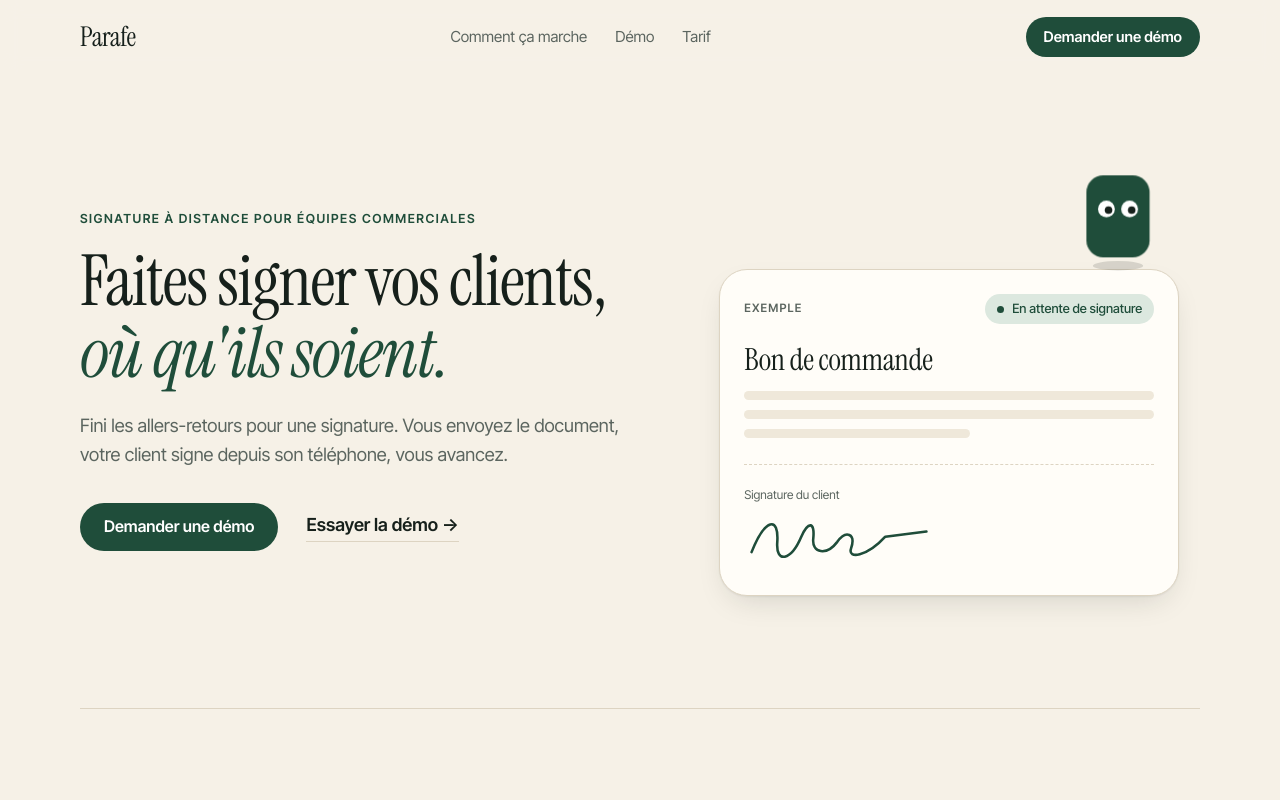
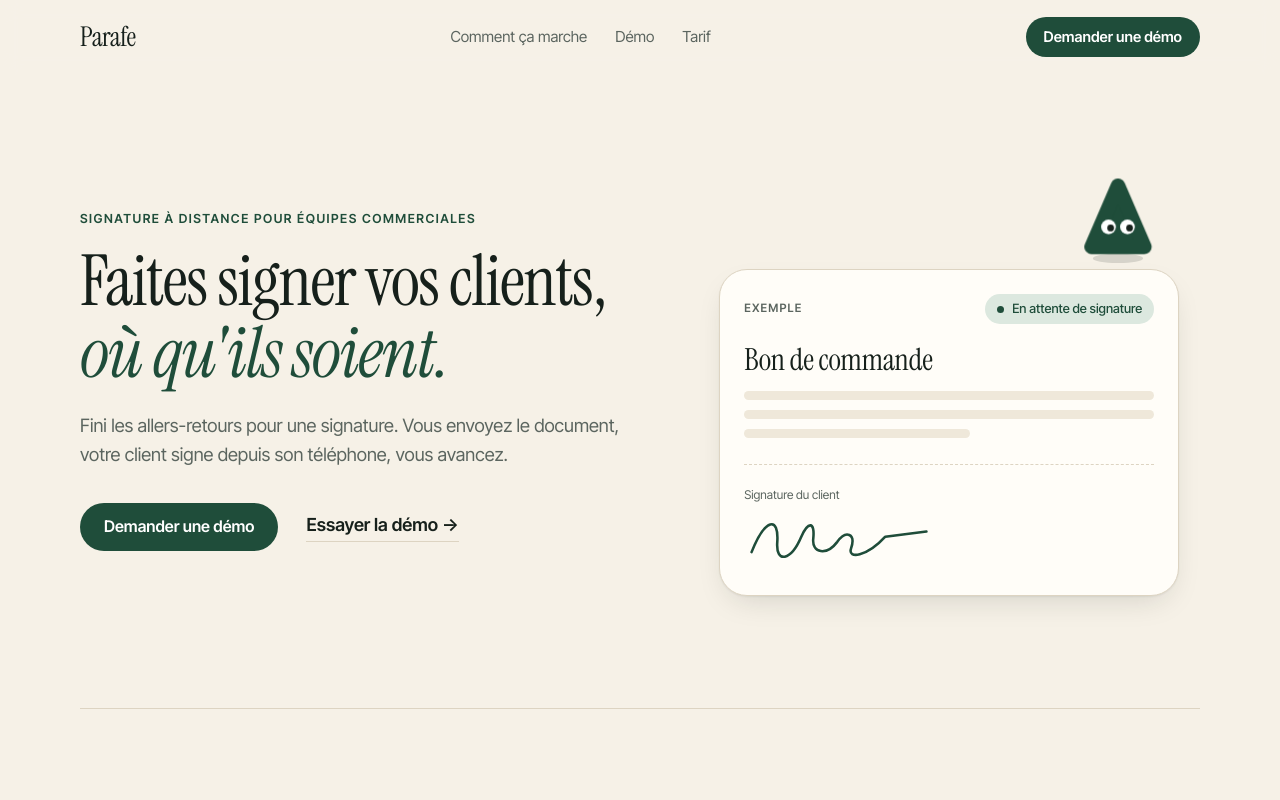
Before and after one commit to dimsxm-cell/karusunset-site, a plain HTML site: page parafe/index.html in a window 1280 px wide. Shown: the top 800 px of the page. Drawn offline with Linux system fonts and the light colour scheme.

Commit message:
Mascotte Parafe : triangle au lieu de rectangle
Co-Authored-By: Claude Sonnet 5.5 <noreply@anthropic.com>
Claude-Session: https://claude.ai/code/session_01WGj6hXySA3KJsY6RMDG1cc

```diff
--- a/parafe/app/app.js
+++ b/parafe/app/app.js
@@ -13,7 +13,7 @@
   var ICON = {
     doc: '<svg width="20" height="20" viewBox="0 0 24 24" fill="none" stroke="currentColor" stroke-width="1.8" stroke-linecap="round" stroke-linejoin="round" aria-hidden="true"><path d="M14 3H7a2 2 0 0 0-2 2v14a2 2 0 0 0 2 2h10a2 2 0 0 0 2-2V8z"/><path d="M14 3v5h5M9 13h6M9 17h4"/></svg>'
   };
-  var MASCOT = '<svg class="mascot" viewBox="0 0 80 104" width="84" height="109" aria-hidden="true"><ellipse class="m-shadow" cx="40" cy="98" rx="24" ry="4.5"/><g class="m-body"><rect x="10" y="12" width="60" height="78" rx="16"/><g class="m-eyes"><g class="m-eye"><circle cx="29" cy="44" r="8" fill="#fff"/><circle cx="31" cy="45" r="3.6" fill="#16201B"/></g><g class="m-eye"><circle cx="51" cy="44" r="8" fill="#fff"/><circle cx="53" cy="45" r="3.6" fill="#16201B"/></g></g></g></svg>';
+  var MASCOT = '<svg class="mascot" viewBox="0 0 80 104" width="84" height="109" aria-hidden="true"><ellipse class="m-shadow" cx="40" cy="91" rx="24" ry="4.5"/><g class="m-body"><polygon class="m-shape" points="40,22 15,80 65,80"/><g class="m-eyes"><g class="m-eye"><circle cx="31" cy="61" r="7" fill="#fff"/><circle cx="33" cy="62" r="3.2" fill="#16201B"/></g><g class="m-eye"><circle cx="49" cy="61" r="7" fill="#fff"/><circle cx="51" cy="62" r="3.2" fill="#16201B"/></g></g></g></svg>';
 
   function blankDraft() { return { type: 'Bon de commande', client: '', contact: '', message: '' }; }
   function seed() {
--- a/parafe/index.html
+++ b/parafe/index.html
@@ -39,12 +39,12 @@
     <div class="hero-visual" aria-hidden="true">
       <div class="mascot-wrap">
         <svg class="mascot" viewBox="0 0 80 104" width="84" height="109">
-          <ellipse class="m-shadow" cx="40" cy="98" rx="24" ry="4.5"/>
+          <ellipse class="m-shadow" cx="40" cy="91" rx="24" ry="4.5"/>
           <g class="m-body">
-            <rect x="10" y="12" width="60" height="78" rx="16"/>
+            <polygon class="m-shape" points="40,22 15,80 65,80"/>
             <g class="m-eyes">
-              <g class="m-eye"><circle cx="29" cy="44" r="8" fill="#fff"/><circle cx="31" cy="45" r="3.6" fill="#16201B"/></g>
-              <g class="m-eye"><circle cx="51" cy="44" r="8" fill="#fff"/><circle cx="53" cy="45" r="3.6" fill="#16201B"/></g>
+              <g class="m-eye"><circle cx="31" cy="61" r="7" fill="#fff"/><circle cx="33" cy="62" r="3.2" fill="#16201B"/></g>
+              <g class="m-eye"><circle cx="49" cy="61" r="7" fill="#fff"/><circle cx="51" cy="62" r="3.2" fill="#16201B"/></g>
             </g>
           </g>
         </svg>
--- a/parafe/style.css
+++ b/parafe/style.css
@@ -113,7 +113,7 @@ h3 { font-family: var(--sans); font-weight: 600; font-size: 1.1rem; letter-spaci
 /* Mascotte : une seule apparition animée sur la page */
 .mascot-wrap { position: absolute; top: 0; right: 8%; z-index: 2; }
 .mascot { overflow: visible; }
-.mascot .m-body rect { fill: var(--accent); }
+.mascot .m-shape { fill: var(--accent); stroke: var(--accent); stroke-width: 14; stroke-linejoin: round; }
 .mascot .m-shadow { fill: rgba(22,32,27,.14); transform-box: fill-box; transform-origin: center; }
 .mascot .m-body, .mascot .m-eye { transform-box: fill-box; transform-origin: center bottom; }
 .mascot .m-eye { transform-origin: center; }
```
Also changed, not shown: 1 other file.
